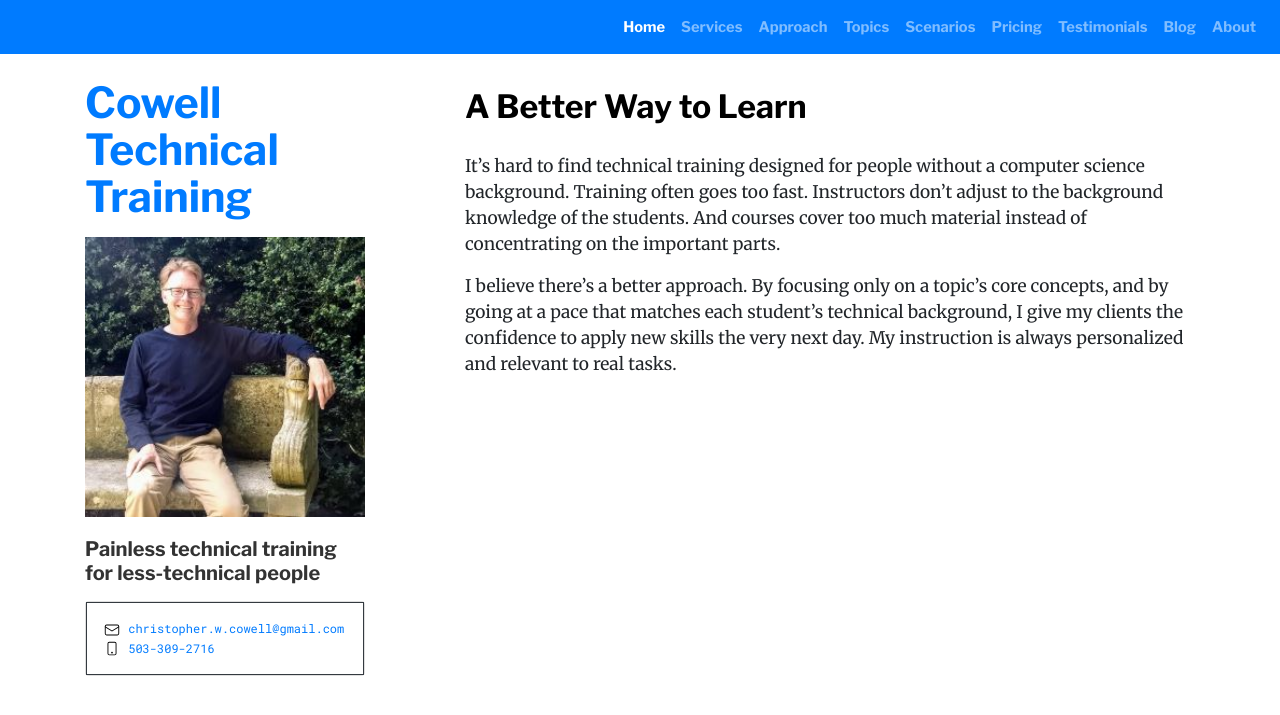
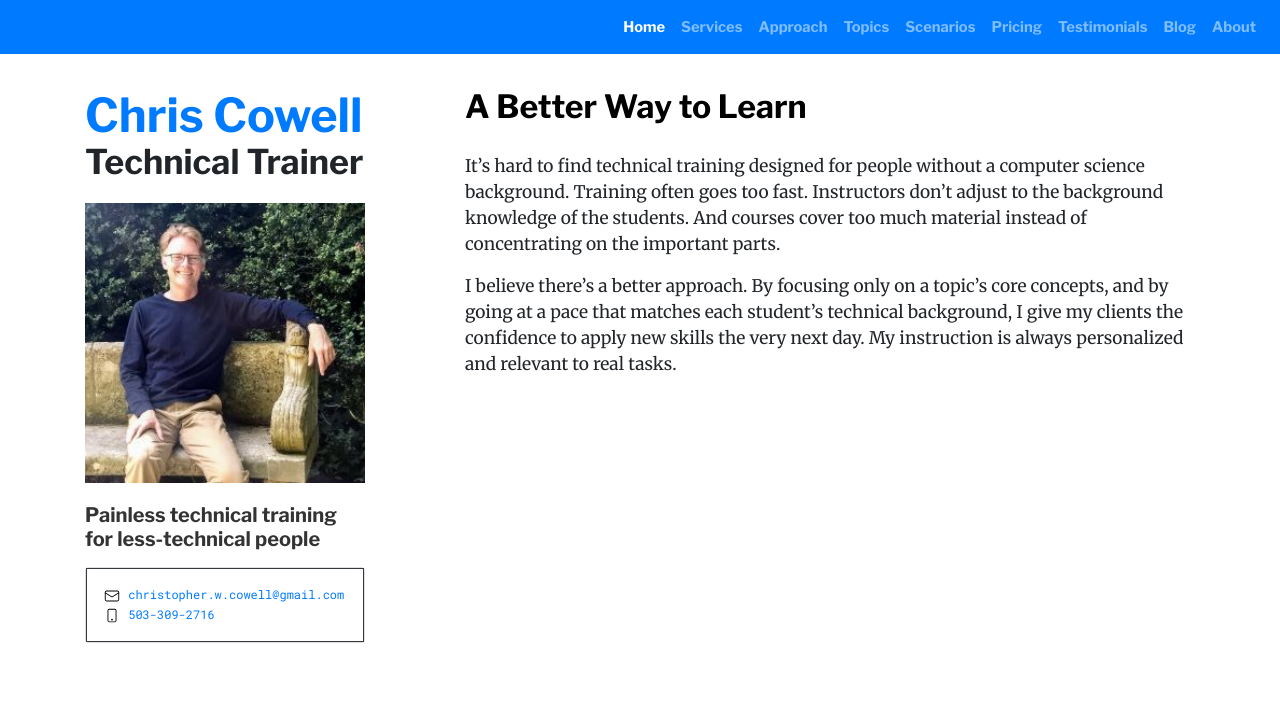
Before and after one commit to cwcowell/cwcowell.github.io, a Jekyll site: the page built from index.md, in a window 1280 px wide. Shown: the top 715 px of the page. Built offline with Jekyll 4.4.1, drawn with Linux system fonts in a browser that asks for light colours; some web fonts are replaced; our own code applies the rules of GitHub Pages for plain Markdown files.

Commit message:
Cowell Technical Training > Chris Cowell

```diff
--- a/_includes/left_col_content.html
+++ b/_includes/left_col_content.html
@@ -1,8 +1,11 @@
 <!-- left column content -->
-<p class="company-title text-primary">Cowell<br/>Technical<br/>Training</p>
+<p class="company-title-1 text-primary">Chris Cowell</p>
+<p class="company-title-2">Technical Trainer</p>
+
 <img alt="Chris Cowell on a bench"
      src="assets/img/chris-on-bench-260px.jpg"
      width="280px;"/>
+
 <p class="tagline">{{ site.tagline }}</p>
 
 <div class="card"
--- a/assets/css/style.scss
+++ b/assets/css/style.scss
@@ -38,11 +38,17 @@ table {
   margin-top: 30px;
 }
 
-.company-title {
+.company-title-1 {
   font-family: "Libre Franklin", "Proza Libre", sans-serif;
-  font-size: 32pt;
   font-weight: 700;
-  line-height: 1.1;
+  font-size: 35pt;
+}
+
+.company-title-2 {
+  font-family: "Libre Franklin", "Proza Libre", sans-serif;
+  font-weight: 700;
+  font-size: 25.5pt;
+  margin-top: -30px
 }
 
 .contact {
```
